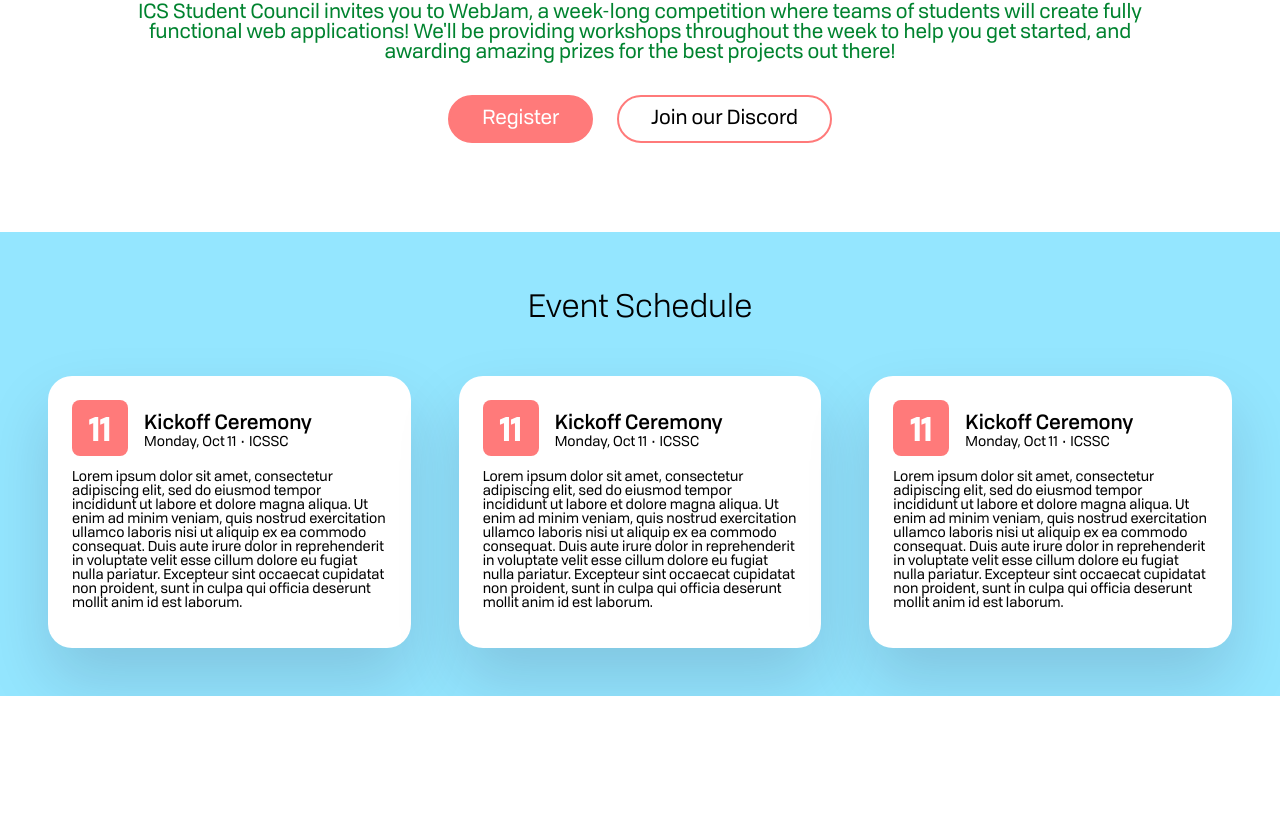
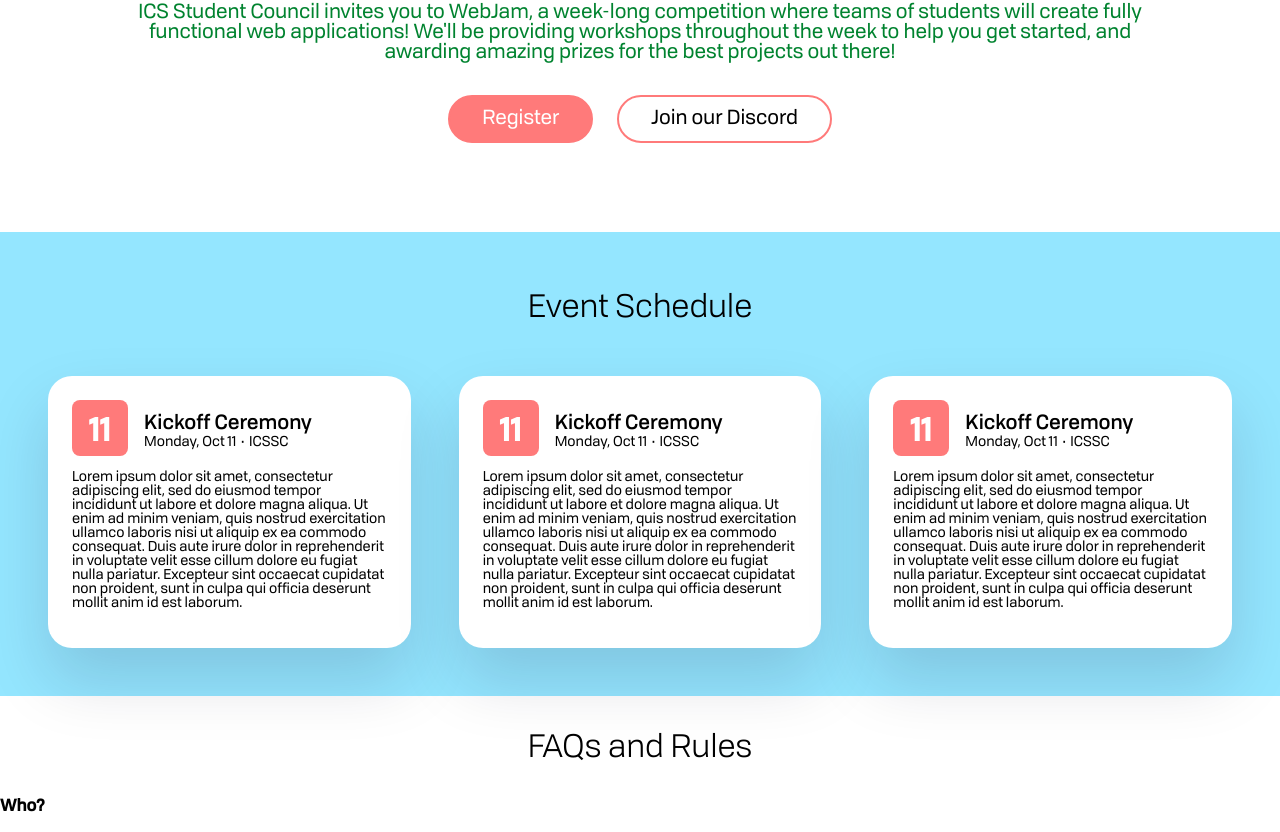
Before and after one commit to ryanmohta/webjam-2021, a React (Create React App) app: page / in a window 1280 px wide. Shown: the part 797-1629 px from the top of the page. Before the commit the page ends 1493 px from the top, so only its background shows below. Built offline with nearby package versions, Linux system fonts and the light colour scheme.

Commit message:
Added question component

```diff
--- a/src/App.js
+++ b/src/App.js
@@ -1,3 +1,4 @@
+import React from 'react';
 import coverDark from './images/cover-dark.svg';
 import coverLight from './images/cover-light.svg';
 import './App.scss';
@@ -21,7 +22,15 @@ function App() {
           <Event name="Kickoff Ceremony" shortDate="11" info="Monday, Oct 11 • ICSSC" description="Lorem ipsum dolor sit amet, consectetur adipiscing elit, sed do eiusmod tempor incididunt ut labore et dolore magna aliqua. Ut enim ad minim veniam, quis nostrud exercitation ullamco laboris nisi ut aliquip ex ea commodo consequat. Duis aute irure dolor in reprehenderit in voluptate velit esse cillum dolore eu fugiat nulla pariatur. Excepteur sint occaecat cupidatat non proident, sunt in culpa qui officia deserunt mollit anim id est laborum." />
         </div>
       </div>
+      <div className="faq">
+        <h2>FAQs and Rules</h2>
+        <div className="questions">
+          <Question question="Who?" answer="Me!" />
+        </div>
+      </div>
+
     </div>
+
   );
 }
 
@@ -42,4 +51,23 @@ function Event(props) {
   )
 }
 
+class Question extends React.Component {
+  constructor(props) {
+    super(props);
+    this.state = { answered: false };
+  }
+
+  handleClick = () => this.setState({ answered: !this.state.answered });
+
+  render() {
+    return (
+      <div className="Question" onClick={this.handleClick}>
+        { this.state.answered ? <p>{ this.props.answer }</p>
+          : <h3>{ this.props.question }</h3>
+        }
+      </div>
+    );
+  }
+}
+
 export default App;
```
